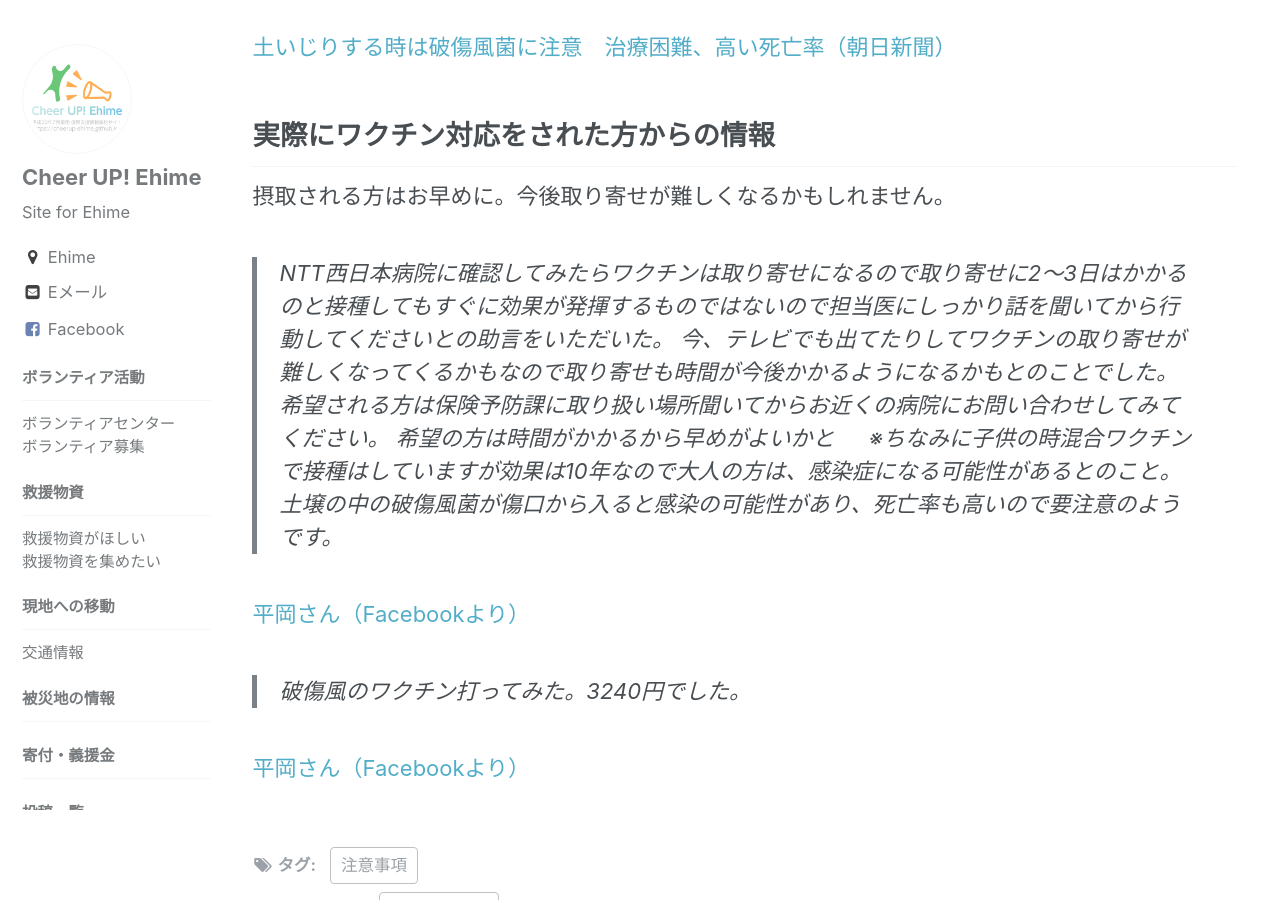
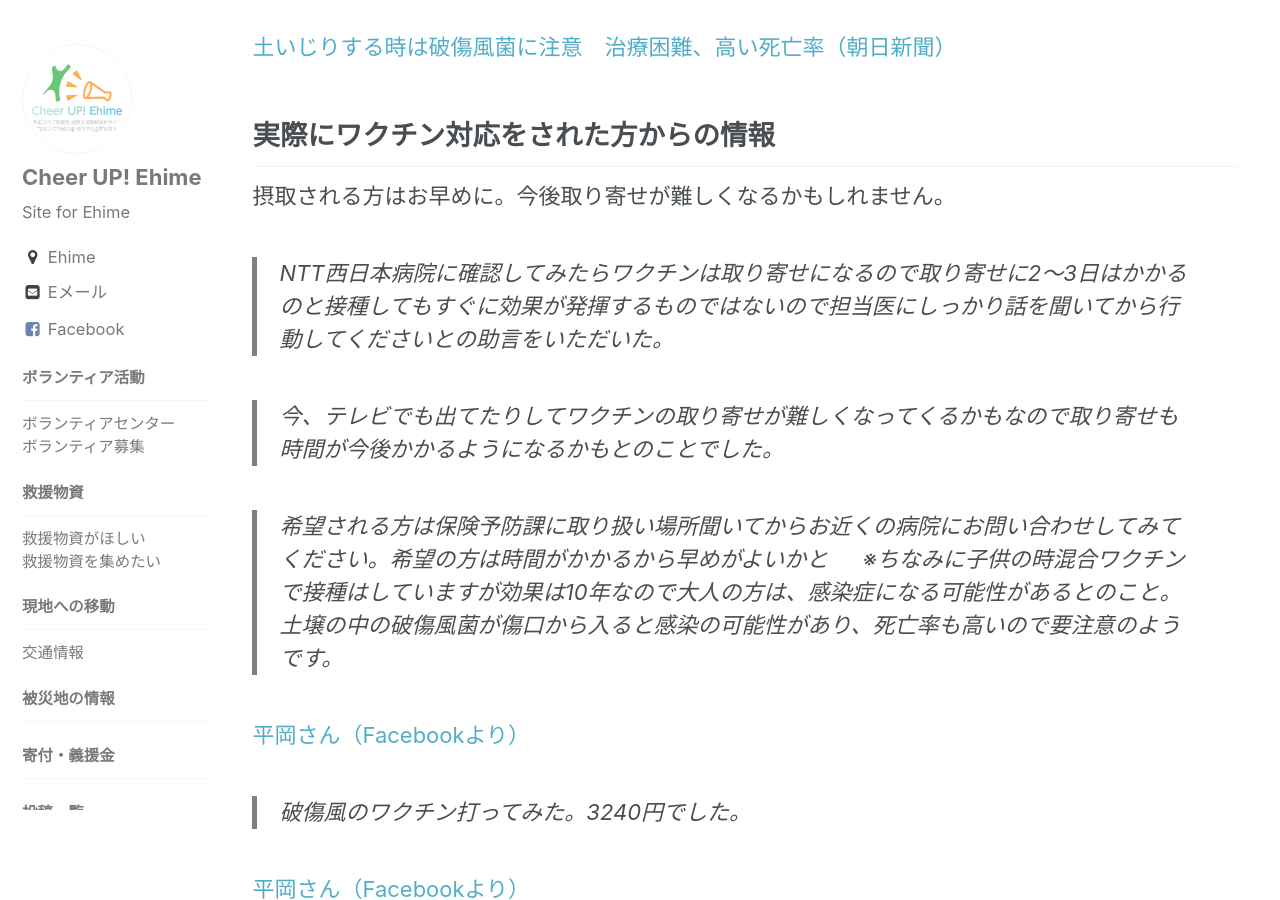
Before and after one commit to cheerup-ehime/cheerup-ehime.github.io, a Jekyll site: the page built from _posts/2018-07-11-hashohu.md, in a window 1280 px wide and 900 px high, scrolled down 1533 px. Built offline with Jekyll 4.4.1, drawn with Linux system fonts in a browser that asks for light colours.

Commit message:
編集中4

```diff
--- a/_posts/2018-07-11-hashohu.md
+++ b/_posts/2018-07-11-hashohu.md
@@ -32,12 +32,12 @@ tag:
 
 摂取される方はお早めに。今後取り寄せが難しくなるかもしれません。
 > NTT西日本病院に確認してみたらワクチンは取り寄せになるので取り寄せに2〜3日はかかるのと接種してもすぐに効果が発揮するものではないので担当医にしっかり話を聞いてから行動してくださいとの助言をいただいた。
+
 > 今、テレビでも出てたりしてワクチンの取り寄せが難しくなってくるかもなので取り寄せも時間が今後かかるようになるかもとのことでした。
-> 希望される方は保険予防課に取り扱い場所聞いてからお近くの病院にお問い合わせしてみてください。
-> 希望の方は時間がかかるから早めがよいかと
 
-> ※ちなみに子供の時混合ワクチンで接種はしていますが効果は10年なので大人の方は、感染症になる可能性があるとのこと。
-> 土壌の中の破傷風菌が傷口から入ると感染の可能性があり、死亡率も高いので要注意のようです。
+> 希望される方は保険予防課に取り扱い場所聞いてからお近くの病院にお問い合わせしてみてください。希望の方は時間がかかるから早めがよいかと
+
+> ※ちなみに子供の時混合ワクチンで接種はしていますが効果は10年なので大人の方は、感染症になる可能性があるとのこと。土壌の中の破傷風菌が傷口から入ると感染の可能性があり、死亡率も高いので要注意のようです。
 
 [平岡さん（Facebookより）](https://www.facebook.com/hiroaki.hiraoka.7/posts/1750839794993032)
 
```
